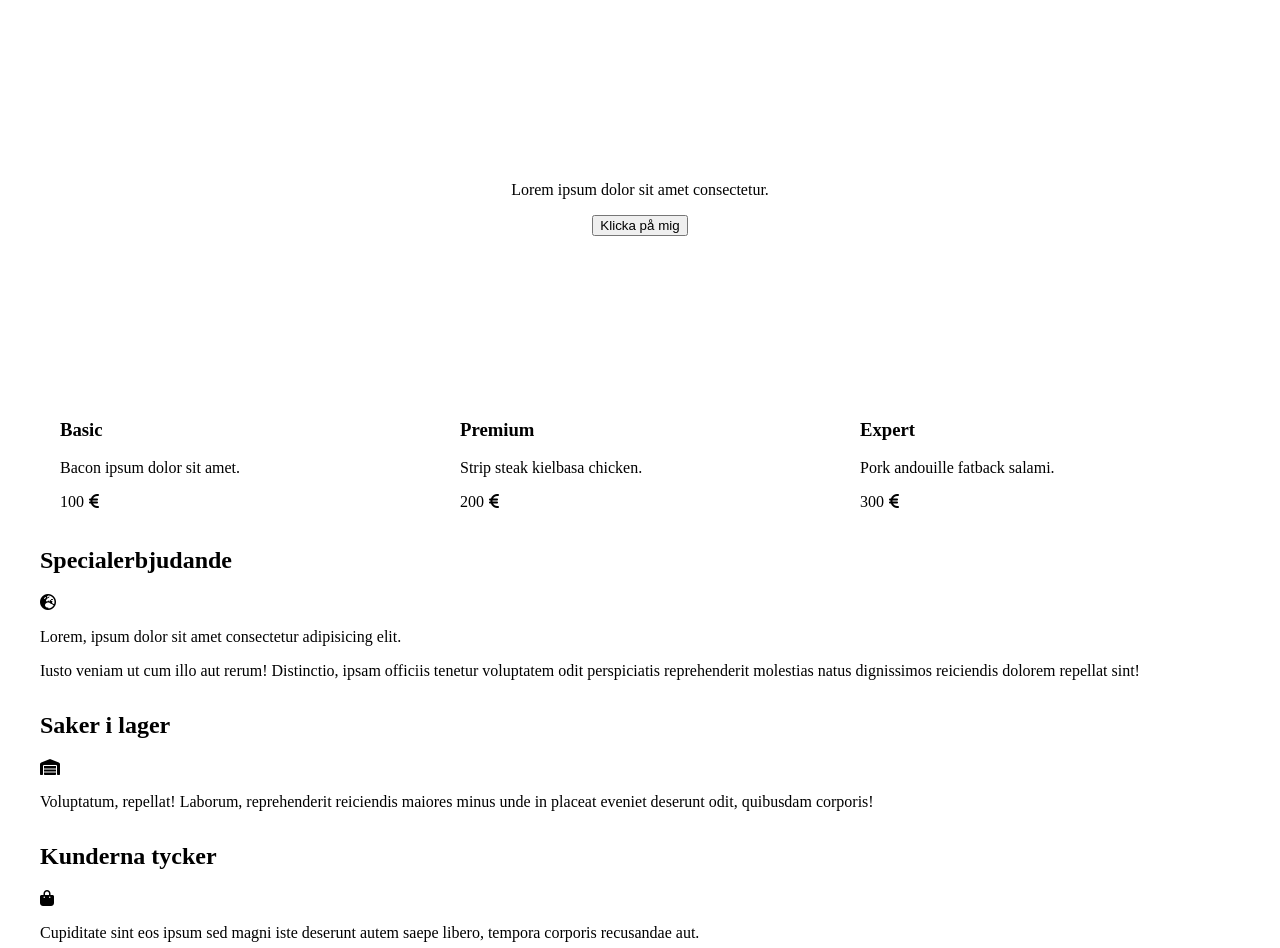
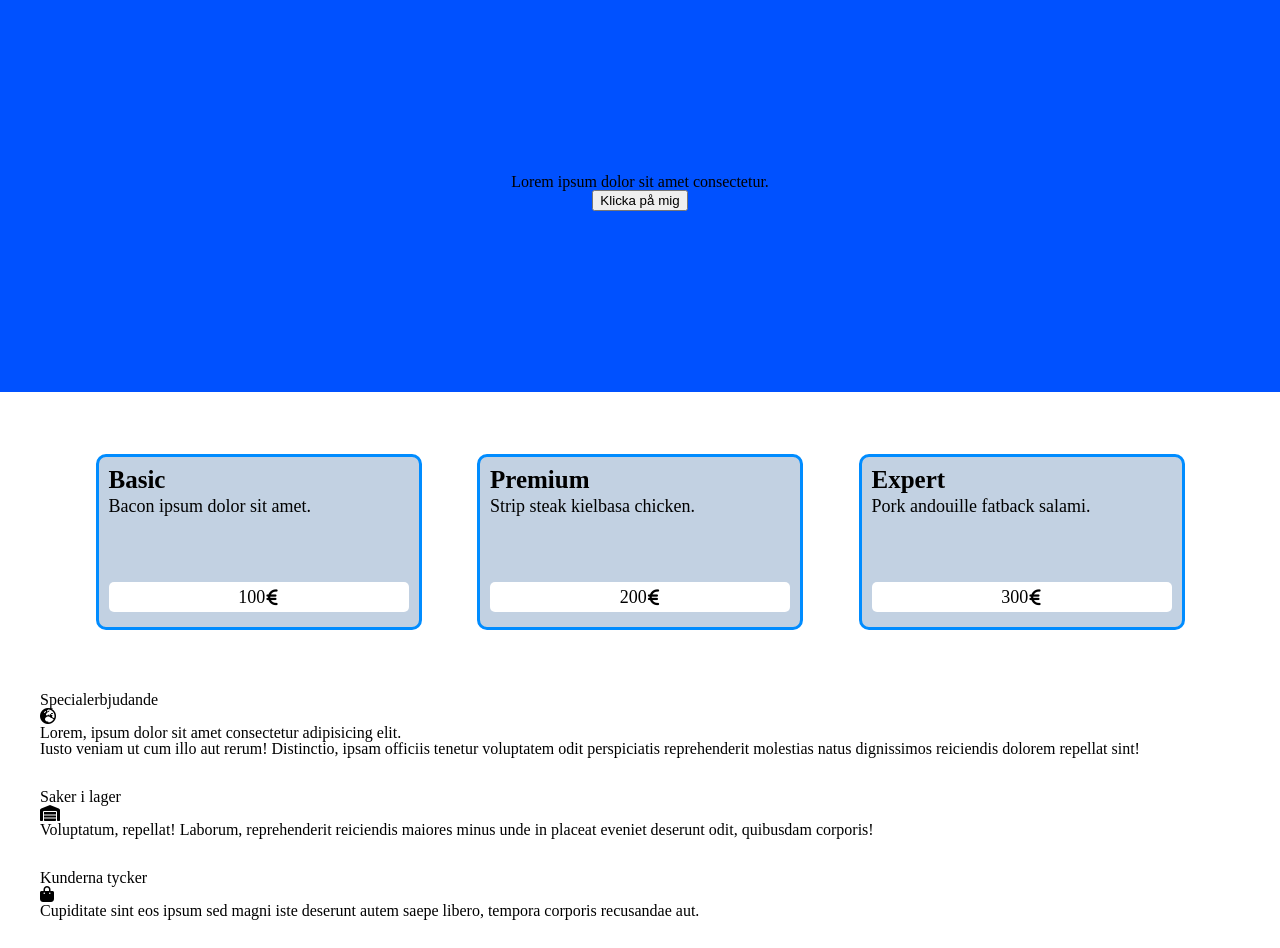
Before and after one commit to ossianhempel/awh201, a plain HTML site: page examinationsuppgift2_prekompilatorer/prekompilator.html in a window 1280 px wide. Shown: the part 187-1135 px from the top of the page. Drawn offline with Linux system fonts and the light colour scheme.

Commit message:
Style card component

```diff
--- a/examinationsuppgift2_prekompilatorer/styles/base/_reset.scss
+++ b/examinationsuppgift2_prekompilatorer/styles/base/_reset.scss
@@ -0,0 +1 @@
+/* http://meyerweb.com/eric/tools/css/reset/ v2.0 | 20110126 License: none (public domain) */ html, body, div, span, applet, object, iframe, h1, h2, h3, h4, h5, h6, p, blockquote, pre, a, abbr, acronym, address, big, cite, code, del, dfn, em, img, ins, kbd, q, s, samp, small, strike, strong, sub, sup, tt, var, b, u, i, center, dl, dt, dd, ol, ul, li, fieldset, form, label, legend, table, caption, tbody, tfoot, thead, tr, th, td, article, aside, canvas, details, embed, figure, figcaption, footer, header, hgroup, menu, nav, output, ruby, section, summary, time, mark, audio, video { margin: 0; padding: 0; border: 0; font-size: 100%; font: inherit; vertical-align: baseline; } /* HTML5 display-role reset for older browsers */ article, aside, details, figcaption, figure, footer, header, hgroup, menu, nav, section { display: block; } body { line-height: 1; } ol, ul { list-style: none; } blockquote, q { quotes: none; } blockquote:before, blockquote:after, q:before, q:after { content: ''; content: none; } table { border-collapse: collapse; border-spacing: 0; }
--- a/examinationsuppgift2_prekompilatorer/styles/components/_card.scss
+++ b/examinationsuppgift2_prekompilatorer/styles/components/_card.scss
@@ -1,11 +1,45 @@
-// Cards section
-.cards {
+.card {
+  width: 25%;
+  height: min(150px);
+  background-color: rgb(194, 209, 226);
+  border: 3px solid rgb(0, 140, 255);
+  border-radius: 10px;
+  padding: 10px;
   display: flex;
-  justify-content: space-around;
-  flex-wrap: wrap;
+  flex-direction: column; // stack child elements vertically
+
+  h3, p {
+    text-align: left;
+    margin-bottom: 5px; // bring them closer to each other
+  }
+
+  h3 {
+    font-size: 25px;
+    margin-bottom: 5px;
+    font-weight: bolder;
+  }
+
+  p {
+    font-size: 18px;
+  }
+
+
+  .price {
+    background-color: white;
+    text-align: center;
+    font-size: 18px;
+    margin-left: auto;
+    margin-right: auto;
+    margin-top: auto; // pushes the element to the bottom of the flex container
+    width: 100%;
+    height: 30px;
+    border-radius: 5px;
+
+    // Center text vertically
+    display: flex;
+    justify-content: center;
+    align-items: center;
+  }
+
+
 }
-
-.card {
-  width: 30%;
-  // Add more styles for individual cards
-}
--- a/examinationsuppgift2_prekompilatorer/styles/layout/_header.scss
+++ b/examinationsuppgift2_prekompilatorer/styles/layout/_header.scss
@@ -3,6 +3,5 @@ header {
   display: flex;
   justify-content: space-between;
   align-items: center;
-  background-color: $primary-color;
   padding: 1rem;
 }
--- a/examinationsuppgift2_prekompilatorer/styles/layout/_hero.scss
+++ b/examinationsuppgift2_prekompilatorer/styles/layout/_hero.scss
@@ -4,7 +4,8 @@
   flex-direction: column;
   justify-content: center;
   align-items: center;
-  background-image: url('path/to/your/image.jpg');
-  background-size: cover;
+  // background-image: url('path/to/your/image.jpg');
+  // background-size: cover;
   height: 400px;
+  background-color: rgb(0, 81, 255);
 }
--- a/examinationsuppgift2_prekompilatorer/styles/layout/_wrapper.scss
+++ b/examinationsuppgift2_prekompilatorer/styles/layout/_wrapper.scss
@@ -1,5 +1,6 @@
 // General wrapper styling
 .wrapper {
+  height: 100%;
   max-width: 1200px;
   margin: 0 auto;
   padding: 0 15px;
--- a/examinationsuppgift2_prekompilatorer/styles/main.scss
+++ b/examinationsuppgift2_prekompilatorer/styles/main.scss
@@ -24,3 +24,4 @@
 @import "sections/sales";
 @import "sections/references";
 @import "sections/final";
+@import "sections/cards";
--- /dev/null
+++ b/examinationsuppgift2_prekompilatorer/styles/sections/_cards.scss
@@ -0,0 +1,8 @@
+// Cards section
+.cards {
+  display: flex;
+  justify-content: space-evenly;
+  align-items: center;
+  height: 300px;
+  // flex-wrap: wrap;
+}
--- a/examinationsuppgift2_prekompilatorer/styles/sections/_final.scss
+++ b/examinationsuppgift2_prekompilatorer/styles/sections/_final.scss
@@ -2,5 +2,7 @@
 // Final section
 .final {
   text-align: center;
+  background-color: lightblue;
+  height: 20vh;
   // Add more styles
 }
--- a/examinationsuppgift2_prekompilatorer/styles/sections/_main.scss
+++ b/examinationsuppgift2_prekompilatorer/styles/sections/_main.scss
@@ -2,5 +2,5 @@
 main {
   display: flex;
   flex-direction: column;
-  align-items: start;
+  // align-items: start;
 }
--- a/examinationsuppgift2_prekompilatorer/styles/sections/_offers.scss
+++ b/examinationsuppgift2_prekompilatorer/styles/sections/_offers.scss
@@ -1,5 +1,5 @@
 // Offers, Sales, and References sections
-.offers, .sales, .references {
+.offers {
   margin-bottom: 2rem;
   // Add more styles
 }
--- a/examinationsuppgift2_prekompilatorer/styles/sections/_references.scss
+++ b/examinationsuppgift2_prekompilatorer/styles/sections/_references.scss
@@ -1,5 +1,5 @@
 // Offers, Sales, and References sections
-.offers, .sales, .references {
+.references {
   margin-bottom: 2rem;
   // Add more styles
 }
--- a/examinationsuppgift2_prekompilatorer/styles/sections/_sales.scss
+++ b/examinationsuppgift2_prekompilatorer/styles/sections/_sales.scss
@@ -1,5 +1,5 @@
 // Offers, Sales, and References sections
-.offers, .sales, .references {
+.sales {
   margin-bottom: 2rem;
   // Add more styles
 }
```
Also changed, not shown: examinationsuppgift2_prekompilatorer/styles/main.css, 1 other file.
